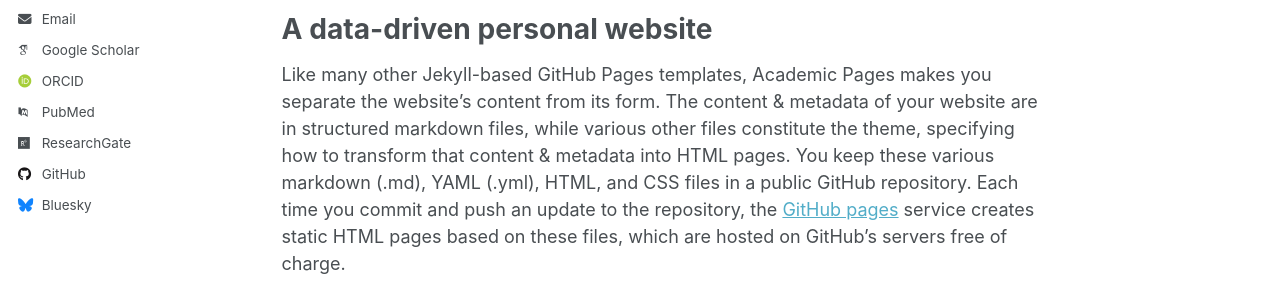
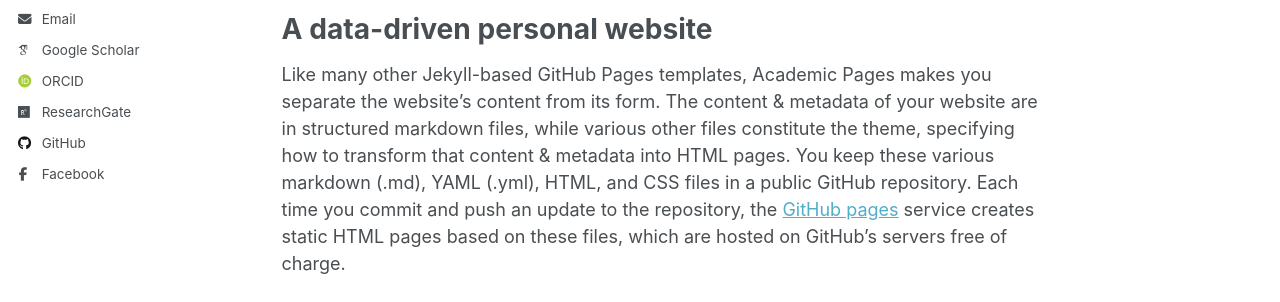
Before and after one commit to lclarfel/https-github.com-lclarfel, a Jekyll site: the page built from _pages/about.md, in a window 1280 px wide. Shown: the part 423-725 px from the top of the page. Built offline with Jekyll 4.4.1, drawn with Linux system fonts in a browser that asks for light colours; some web fonts are replaced; part of the change alters nothing that is shown.

Commit message:
Update _config.yml

```diff
--- a/_config.yml
+++ b/_config.yml
@@ -38,7 +38,7 @@ author:
   impactstory      : # URL
   orcid            : "https://orcid.org/0000-0002-3927-9411"
   semantic         : # URL
-  pubmed           : "https://www.ncbi.nlm.nih.gov/pubmed/?term=john+snow"
+  pubmed           : # "https://www.ncbi.nlm.nih.gov/pubmed/?term=john+snow"
   researchgate     : "https://www.researchgate.net/profile/Laurence-Clarfeld"
   scopus           : # URL
 
@@ -46,13 +46,17 @@ author:
   bitbucket        : # Username - Update with your username on the site
   codepen          : # Username
   dribbble         : # Username
-  github           : "academicpages"
+  github           : "lclarfel"
   kaggle           : # Username
   stackoverflow    : # User number or user number and name (i.e., use "1" or "1/jeff-atwood")
 
+  # Citizen Science
+  ebird            : "https://ebird.org/profile/MTM1MjMz/US-VT"
+  inaturalist      : "https://www.inaturalist.org/people/12045"
+
   # Social media
-  bluesky          : "bsky.app" # Replace this with you Bluesky username
-  facebook         : # Username
+  bluesky          : # "bsky.app" # Replace this with you Bluesky username
+  facebook         : "https://www.facebook.com/profile.php?id=61561975270931"
   flickr           : # Username
   foursquare       : # Username
   goodreads        : # Username
```
